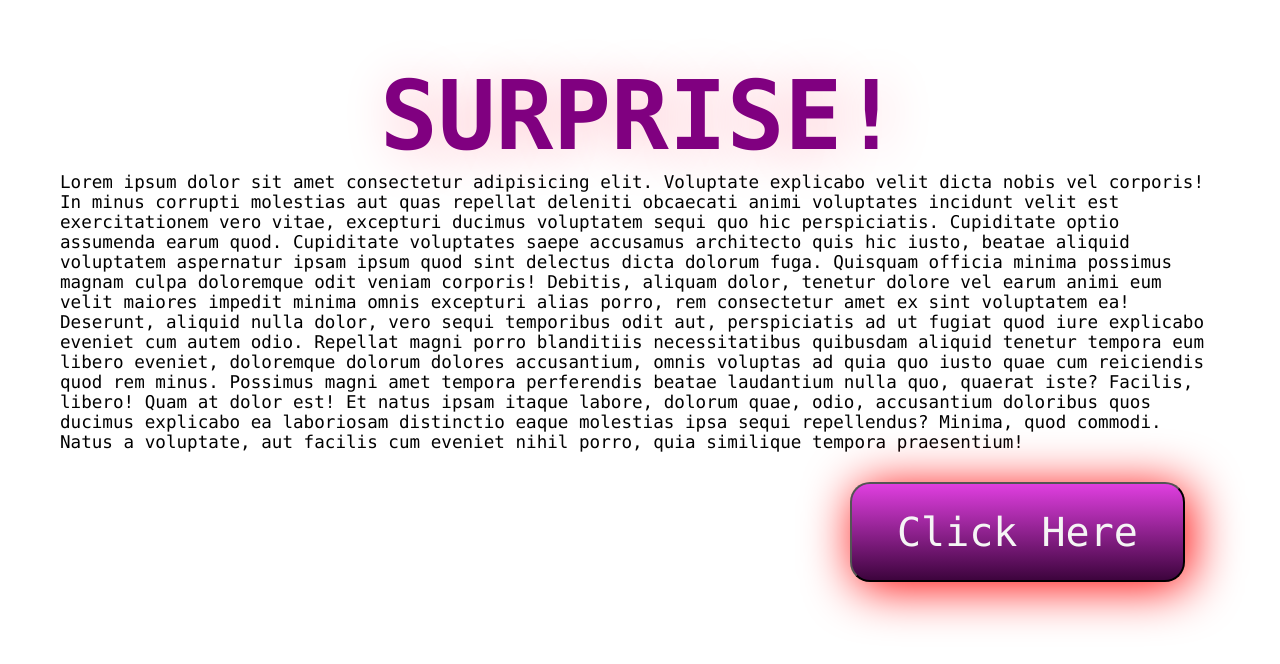
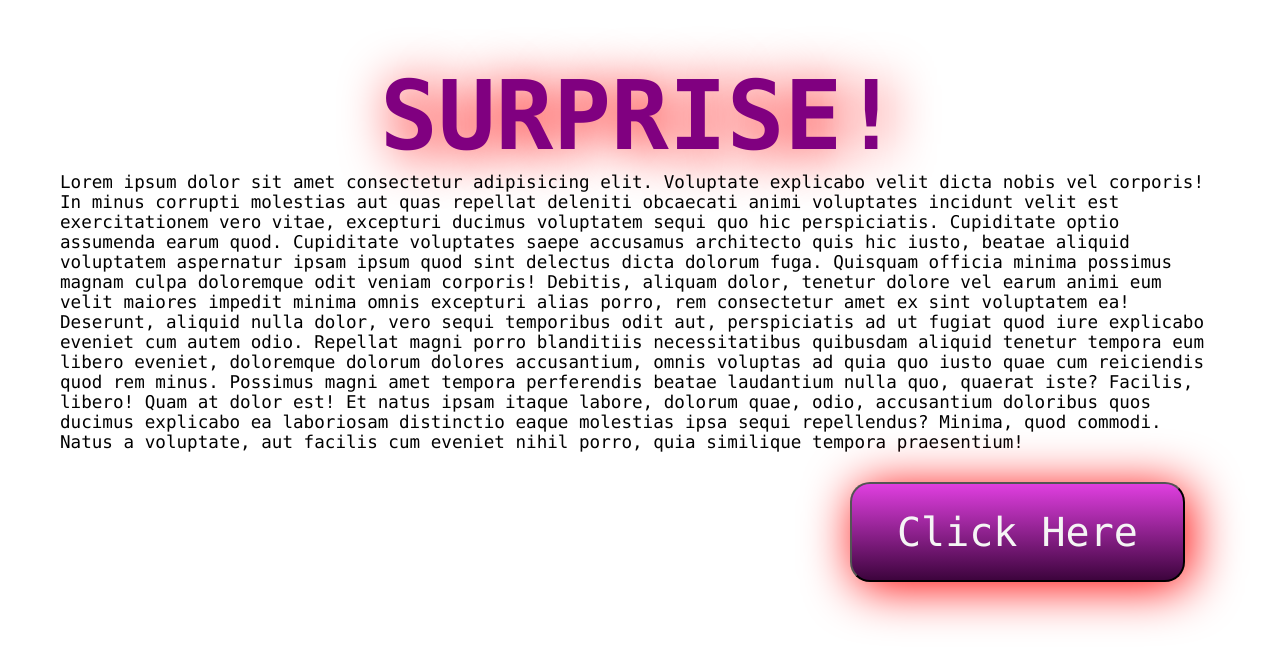
Before and after one commit to omardgmark/Birthday-Surprise-Confetti, a plain HTML site: page index.html in a window 1280 px wide. Drawn offline with Linux system fonts and the light colour scheme.

Commit message:
editing completed

```diff
--- a/style.css
+++ b/style.css
@@ -9,7 +9,7 @@ h1{
     font-size: 6em;
     color: purple;
     text-align: center;
-    text-shadow: 5px 5px 50px pink;
+    text-shadow: 5px 5px 50px red;
 }
 section{
     position: relative;
```
